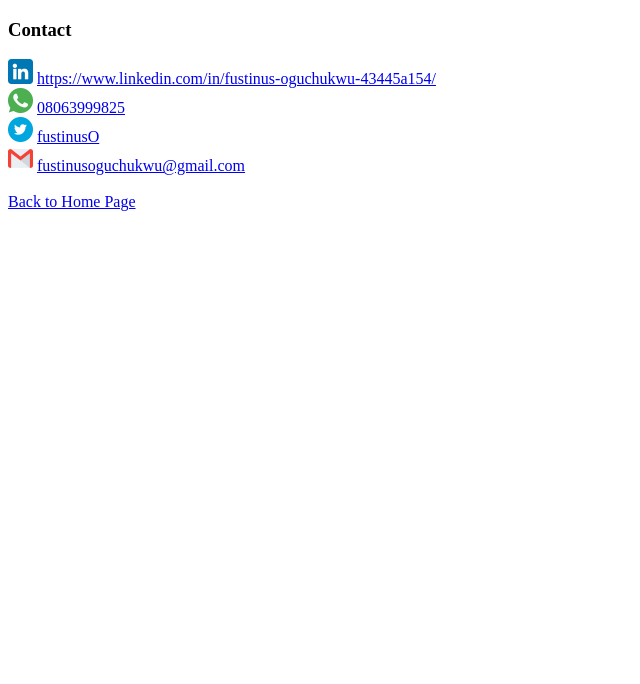
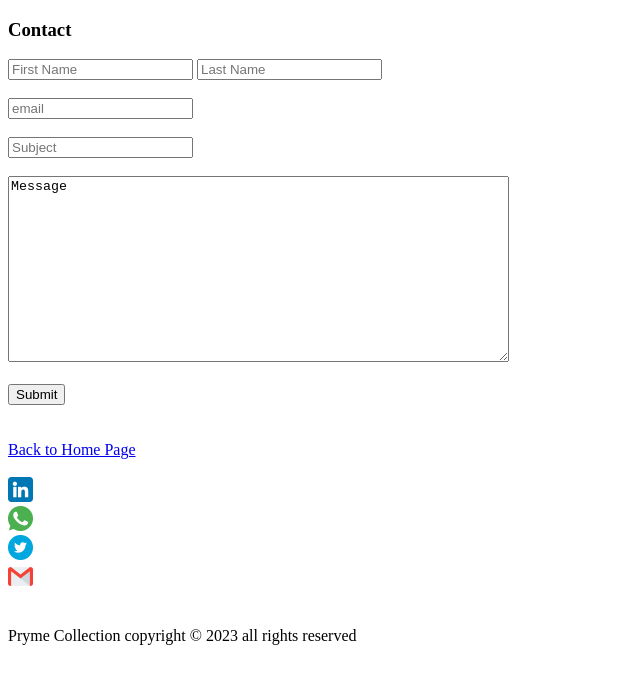
Before and after one commit to Fustinus/My-checkpoint, a plain HTML site: page contact.html in a window 1280 px wide. Shown: the whole page, without its empty margins (0-640 px from the left). Drawn offline with Linux system fonts and the light colour scheme.

Commit message:
My checkpoint.html

```diff
--- a/contact.html
+++ b/contact.html
@@ -7,23 +7,41 @@
     <title>Document</title>
 </head>
 <body>
-
-</body>
-<footer>
-    <h3>Contact</h3>
-    <img src="image/linkedin.png" alt=" width="25px height="25px" srcset="">
-    <a href="https://www.linkedin.com/in/fustinus-oguchukwu-43445a154/">https://www.linkedin.com/in/fustinus-oguchukwu-43445a154/</a>
-    <br>
-    <img src="image/whatsapp.png" alt=" width="25px height="25px" srcset="">
-    <a href="08063999825">08063999825</a>
-    <br>
-    <img src="image/twitter.png" alt=" width="25px height="25px srcset="">
-    <a href="fustinusO">fustinusO</a>
-    <br>
-    <img src="image/gmail.png" alt=" width="25px height="25px srcset="">
-    <a href="fustinusoguchukwu@gmail.com">fustinusoguchukwu@gmail.com</a>
+  <h3>Contact</h3>
+   <form>
+    <input type="Text" placeholder="First Name" required>
+    <input type="text" placeholder="Last Name" required>
     <br>
     <br>
-    <a href="checkpoint.html">Back to Home Page</a>
+    <input type="text" placeholder="email" required>
+    <br>
+    <br>
+    <input type="text" placeholder="Subject"required>
+    <br>
+    <br>
+    <textarea name="feedback" id="" cols="60" rows="12">Message</textarea>
+    <br>
+    <br>
+    <button type="submit">Submit</button>
+    <br>
+   </form>
+<br>
+<br>
+<a href="checkpoint.html">Back to Home Page</a>
+</body>
+<br>
+<br>
+<footer>
+    <a href="https://www.linkedin.com/in/fustinus-oguchukwu-43445a154/"><img src="image/linkedin.png" alt=" width="25px height="25px" srcset=""></a>
+    <br>
+    <a href="https://web.whatsapp.com/"><img src="image/whatsapp.png" alt=" width="25px height="25px" srcset=""></a>
+    <br>
+    <a href="<img src="image/twitter.png" alt=" width="25px height="25px srcset=""><img src="image/twitter.png" alt=" width="25px height="25px srcset=""></a>
+    <br>
+    <a href="<img src=""><img src="image/gmail.png" alt=" width="25px height="25px srcset=""></a>
+    <br>
+    <br>
+
+    <p>Pryme Collection copyright &COPY; 2023 all rights reserved</p>
 </footer>
 </html>
```
Also changed, not shown: About.html (+16 -0 lines), Resume.html (+14 -0 lines), Services.html (+16 -0 lines), checkpoint.html (+12 -2 lines), style.css (added).
